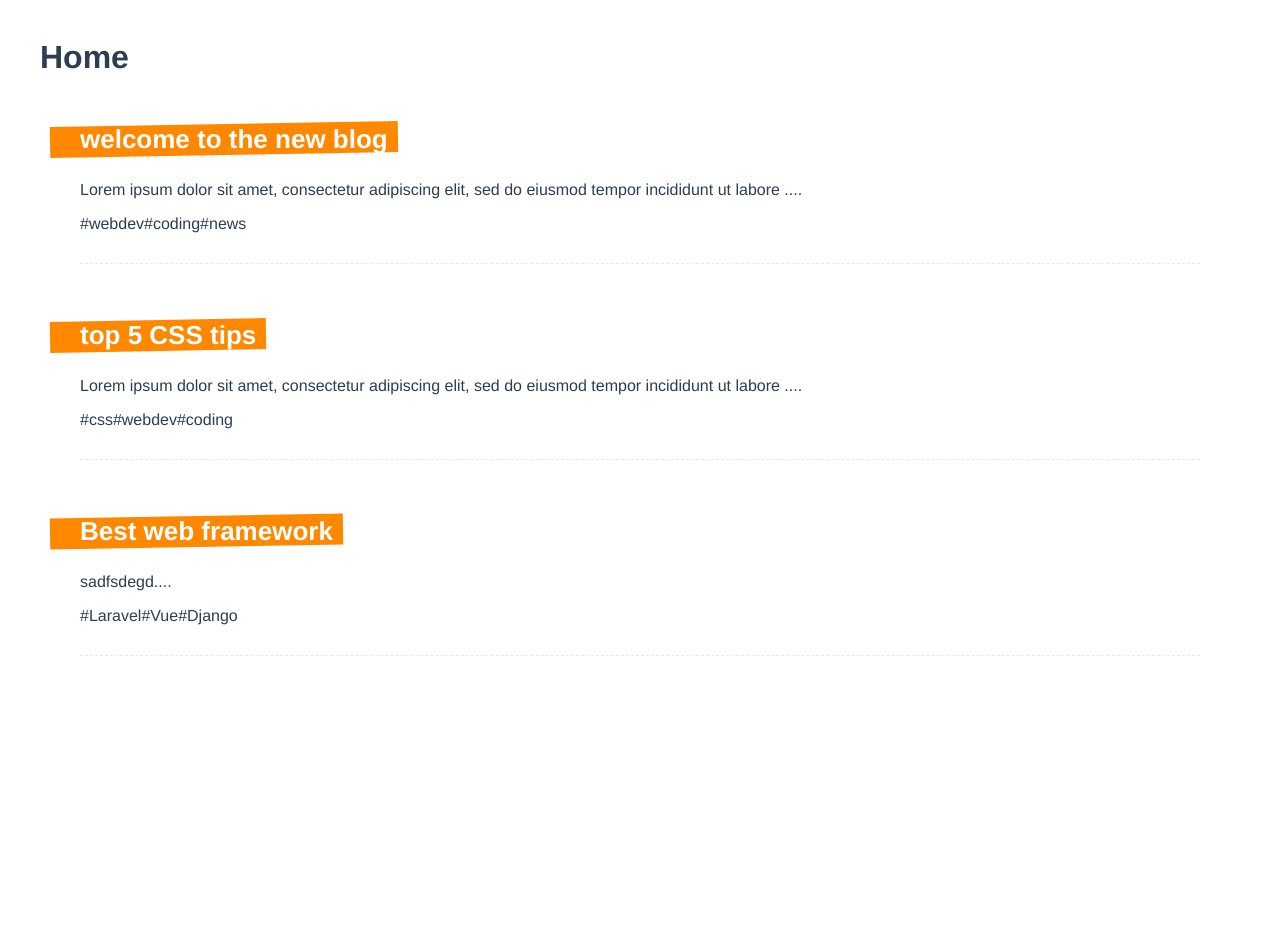
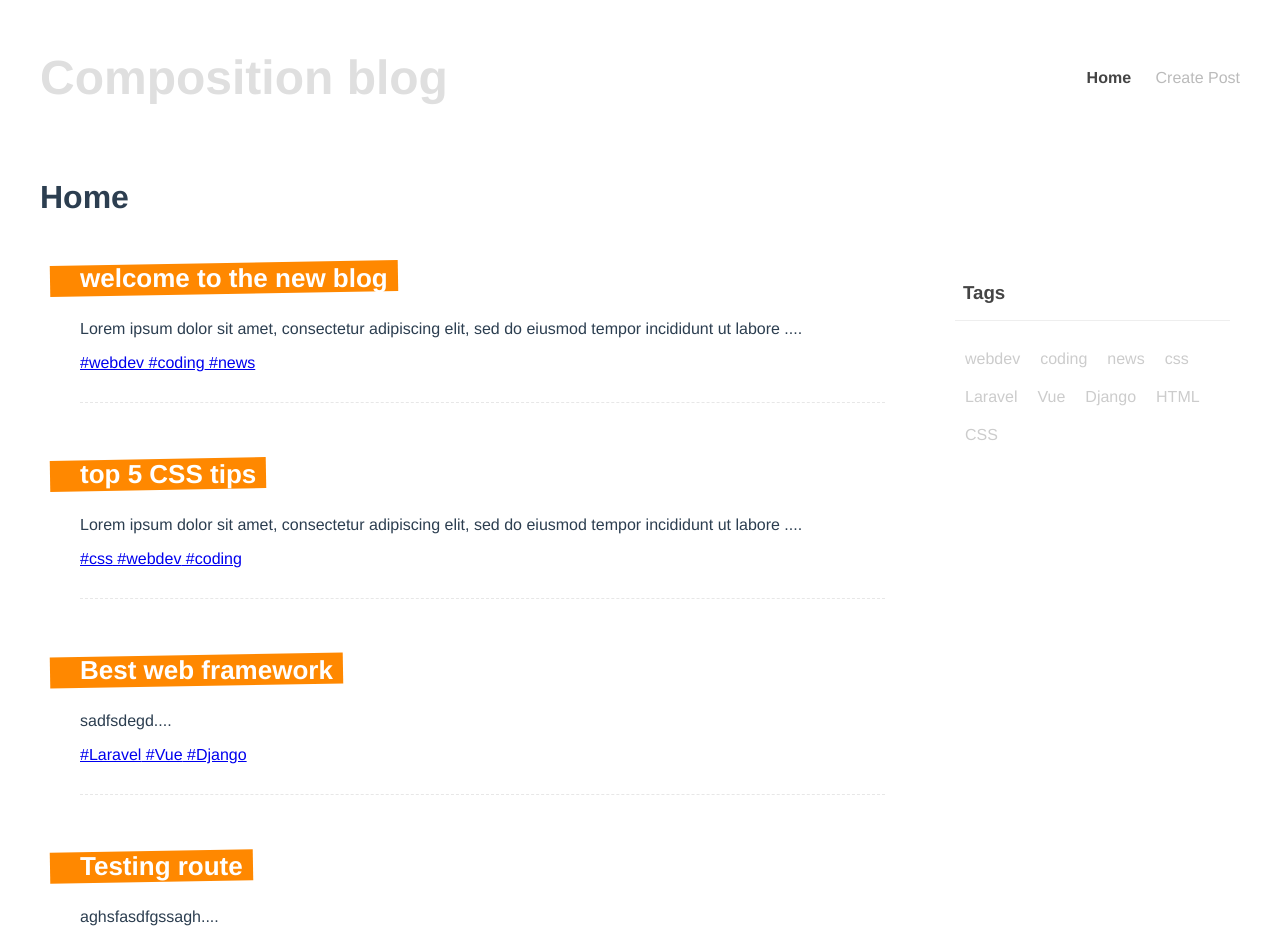
Before and after one commit to bashyauri/Vue-tutorials, a Vue app in the folder composition-blog/: page / in a window 1280 px wide. Shown: the top 942 px of the page. Before the commit the page ends 800 px from the top, so only its background shows below. Built offline with nearby package versions, Linux system fonts and the light colour scheme; data requests are answered from the project's data file.

Commit message:
composition blog tags

```diff
--- a/composition-blog/data/db.json
+++ b/composition-blog/data/db.json
@@ -29,6 +29,16 @@
         "Django"
       ],
       "id": 3
+    },
+    {
+      "title": "Testing route",
+      "body": "aghsfasdfgssagh",
+      "tags": [
+        "HTML",
+        "CSS",
+        "Django"
+      ],
+      "id": 4
     }
   ]
 }
--- a/composition-blog/src/App.vue
+++ b/composition-blog/src/App.vue
@@ -1,24 +1,17 @@
 <template>
-  <div>
-
-    <!-- <input type="text" v-model="search">
-    <p>Search term - {{ search }}</p>
-
-    <div v-for="name in matchingNames" :key="name">
-      {{ name }}
-
-    </div>
-    <button @click="handleClick">Stop watching</button> -->
-
-  </div>
+  <Navbar />
 
   <router-view />
 </template>
 <script>
 // import { computed, ref, watch, watchEffect } from 'vue'
+import Navbar from '@/components/Navbar.vue'
 
 export default {
   name: 'Home',
+  components: {
+    Navbar
+  }
   // setup() {
   //   const search = ref('')
   //   const names = ref(['bashar', 'fatima', 'lukman', 'indo', 'sadiq'])
--- /dev/null
+++ b/composition-blog/src/components/Navbar.vue
@@ -0,0 +1,42 @@
+<template>
+    <header>
+        <h1>Composition blog</h1>
+        <nav>
+            <router-link :to="{ name: 'Home' }">Home </router-link>
+            <router-link :to="{ name: 'Create' }">Create Post</router-link>
+        </nav>
+    </header>
+</template>
+
+<script>
+export default {
+
+}
+</script>
+
+<style>
+header {
+    display: flex;
+    justify-content: space-between;
+    align-items: center;
+    max-width: 1200px;
+    margin: 0 auto;
+    padding: 10px;
+}
+
+header h1 {
+    color: #dfdfdf;
+    font-size: 48px;
+}
+
+header a {
+    color: #bbb;
+    text-decoration: none;
+    margin-left: 20px;
+}
+
+header a.router-link-active {
+    color: #444;
+    font-weight: bold;
+}
+</style>
--- a/composition-blog/src/components/SinglePost.vue
+++ b/composition-blog/src/components/SinglePost.vue
@@ -7,7 +7,10 @@
         </router-link>
 
         <p>{{ snippet }}</p>
-        <span v-for="tag in post.tags" :key="tag">#{{ tag }}</span>
+        <span v-for="tag in post.tags" :key="tag">
+            <router-link :to="{ name: 'Tag', params: { tag: tag } }"> #{{ tag }}</router-link>
+
+        </span>
     </div>
 </template>
 
--- /dev/null
+++ b/composition-blog/src/components/TagCloud.vue
@@ -0,0 +1,49 @@
+<template>
+    <div class="tag-cloud">
+        <h3>Tags</h3>
+        <div v-for="tag in tags" :key="tag">
+            <router-link :to="{
+                name: 'Tag', params: { tag: tag }
+            }">{{ tag }}</router-link>
+        </div>
+    </div>
+</template>
+
+<script>
+import useTags from '../composables/useTags'
+export default {
+    props: ['posts'],
+    setup(props) {
+        const { tags } = useTags(props.posts)
+        return { tags }
+    }
+
+}
+</script>
+
+<style>
+.tag-cloud {
+    padding: 10px;
+}
+
+.tag-cloud h3 {
+    border-bottom: 1px solid #eee;
+    padding: 16px 8px;
+    color: #444;
+}
+
+.tag-cloud div {
+    display: inline-block;
+    padding: 10px;
+}
+
+.tag-cloud a {
+    color: #ccc;
+    text-decoration: none;
+}
+
+.tag-cloud a.router-link-active {
+    color: #ff8800;
+    font-weight: bold;
+}
+</style>
--- /dev/null
+++ b/composition-blog/src/composables/useTags.js
@@ -0,0 +1,11 @@
+import { ref } from "vue";
+const useTags = (posts) => {
+  const tags = ref([]);
+  const tagSet = new Set();
+  posts.forEach((post) => {
+    post.tags.forEach((tag) => tagSet.add(tag));
+  });
+  tags.value = [...tagSet];
+  return { tags };
+};
+export default useTags;
--- a/composition-blog/src/router/index.js
+++ b/composition-blog/src/router/index.js
@@ -2,6 +2,7 @@
 import Home from "../views/Home.vue";
 import Details from "../views/Details.vue";
 import Create from "../views/Create.vue";
+import Tag from "../views/Tag.vue";
 
 const routes = [
   {
@@ -21,6 +22,12 @@
     component: Create,
     props: true,
   },
+  {
+    path: "/tags/:tag",
+    name: "Tag",
+    component: Tag,
+    props: true,
+  },
 ];
 
 const router = createRouter({
--- a/composition-blog/src/views/Create.vue
+++ b/composition-blog/src/views/Create.vue
@@ -16,6 +16,7 @@
 
 <script>
 import { ref } from 'vue'
+import { useRouter } from 'vue-router'
 
 export default {
     setup() {
@@ -23,6 +24,7 @@
         const body = ref('')
         const tag = ref('')
         const tags = ref([])
+        const router = useRouter()
         const handleSubmit = async () => {
             const post = {
                 title: title.value,
@@ -39,7 +41,7 @@
                 const message = `An error has occured: ${response.status}`;
                 throw new Error(message);
             }
-            this.$router.push('/')
+            router.push({ name: 'Home' })
         }
         const handleKeyDown = () => {
             if (!tags.value.includes(tag.value)) {
--- a/composition-blog/src/views/Details.vue
+++ b/composition-blog/src/views/Details.vue
@@ -23,12 +23,14 @@
 <script>
 import getPost from '../composables/getPost'
 import Spinner from '../components/Spinner.vue'
+import { useRoute } from 'vue-router'
 
 export default {
     props: ['id'],
     components: { Spinner },
     setup(props) {
-        const { post, error, load } = getPost(props.id)
+        const route = useRoute()
+        const { post, error, load } = getPost(route.params.id)
         load()
         return { post, error }
 
--- a/composition-blog/src/views/Home.vue
+++ b/composition-blog/src/views/Home.vue
@@ -2,8 +2,9 @@
   <div class="home">
     <h1>Home</h1>
     <div v-if="error">{{ error }}</div>
-    <div v-if="posts.length">
+    <div v-if="posts.length" class="layout">
       <post-list :posts="posts" />
+      <tag-cloud :posts="posts" />
     </div>
     <div v-else>
       <Spinner />
@@ -19,10 +20,11 @@
 import getPosts from '../composables/getPosts'
 import PostList from '../components/PostList.vue'
 import Spinner from '../components/Spinner.vue'
+import TagCloud from '../components/TagCloud.vue'
 
 
 export default {
-  components: { PostList, Spinner },
+  components: { PostList, Spinner, TagCloud },
   name: 'Home',
   setup() {
     const { posts, error, load } = getPosts()
@@ -42,4 +44,10 @@
   margin: 0 auto;
   padding: 10px;
 }
+
+.layout {
+  display: grid;
+  grid-template-columns: 3fr 1fr;
+  gap: 20px;
+}
 </style>
--- /dev/null
+++ b/composition-blog/src/views/Tag.vue
@@ -0,0 +1,85 @@
+<template>
+    <div class="tag">
+        <div v-if="error">{{ error }}</div>
+        <div v-if="posts.length" class="layout">
+            <PostList :posts="postWithTag" />
+            <tag-cloud :posts="posts" />
+        </div>
+        <div v-else>
+            <Spinner />
+
+        </div>
+    </div>
+
+</template>
+
+<script>
+
+import { useRoute } from 'vue-router'
+import { computed } from 'vue'
+import getPosts from '../composables/getPosts'
+import PostList from '../components/PostList.vue'
+import TagCloud from '../components/TagCloud.vue'
+import Spinner from '../components/Spinner.vue'
+export default {
+    components: { PostList, Spinner, TagCloud, Spinner },
+
+    setup() {
+
+        // const tags = ref(posts)
+        const route = useRoute()
+        const { posts, error, load } = getPosts()
+        load()
+        const postWithTag = computed(() => {
+            return posts.value.filter(post => post.tags.includes(route.params.tag))
+        })
+        return {
+            posts, error, postWithTag
+
+        }
+    }
+
+}
+</script>
+
+<style>
+.post {
+    margin: 0 40px 30px;
+    padding-bottom: 30px;
+    border-bottom: 1px dashed #e7e7e7;
+}
+
+.post h3 {
+    display: inline-block;
+    position: relative;
+    font-size: 26px;
+    color: white;
+    margin-bottom: 10px;
+    max-width: 400px;
+}
+
+.post h3::before {
+    content: "";
+    display: block;
+    width: 100%;
+    height: 100%;
+    background: #ff8800;
+    position: absolute;
+    z-index: -1;
+    padding-right: 40px;
+    left: -30px;
+    transform: rotateZ(-1deg);
+}
+
+.layout {
+    display: grid;
+    grid-template-columns: 3fr 1fr;
+    gap: 20px;
+}
+
+.tag {
+    max-width: 1200px;
+    margin: 0 auto;
+    padding: 10px;
+}
+</style>
```
Also changed, not shown: 1 other file (tests, documents, lock files or other folders).
